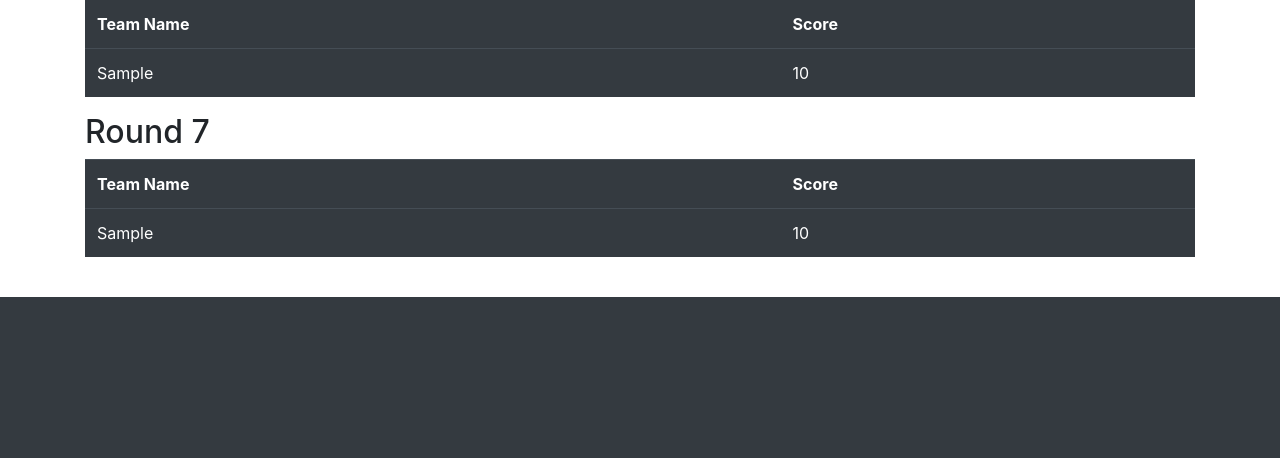
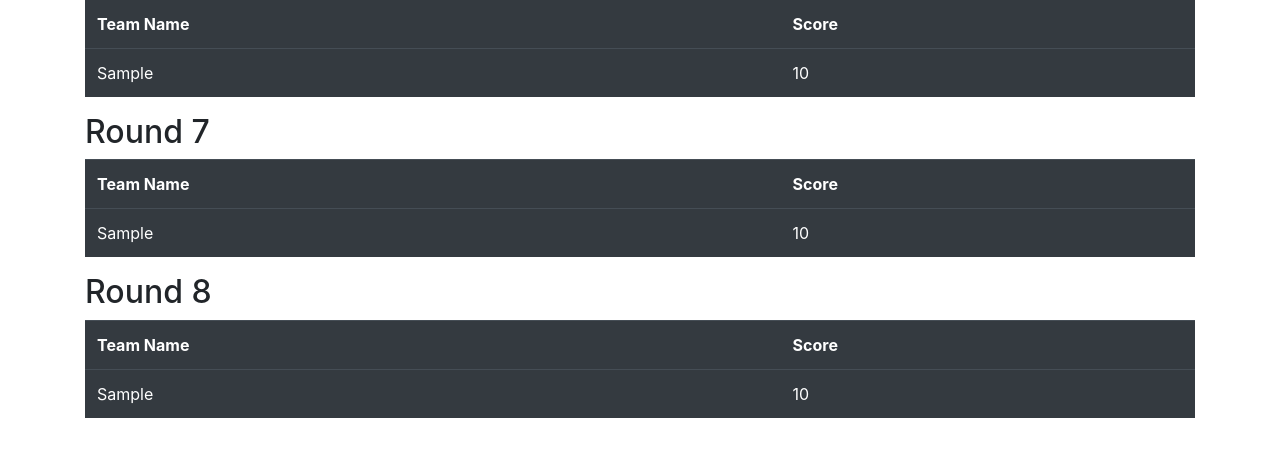
Before and after one commit to dirk1978/quiz, a Django app: template answers/templates/answers/leaderboard.html in a window 1280 px wide. Shown: the part 1106-1564 px from the top of the page. Before the commit the page ends 1403 px from the top, so only its background shows below. Run offline with Django 3.2, Linux system fonts and the light colour scheme; the template is opened without the code that fills it: most values are stand-ins (such as "Sample title", 1, 10 or a date in 2020); some libraries are stand-ins or nearby versions.

Commit message:
support 8 rounds

```diff
--- a/answers/templates/answers/leaderboard.html
+++ b/answers/templates/answers/leaderboard.html
@@ -91,4 +91,15 @@
   </table>
   </div>
 
+  <div>
+    <h2>Round 8</h2>
+    <table class="table table-dark">
+      <tr><th>Team Name</th><th>Score</th></tr>
+      {% for result in r8_results %}
+      <tr><td>{{ result.this_team }} </td>
+      <td>{{ result.score }} </td></tr>
+      {% endfor %}
+    </table>
+    </div>
+
 {% endblock %}
--- a/answers/views.py
+++ b/answers/views.py
@@ -103,6 +103,7 @@ def leaderboard(request):
     r5_results = Result.objects.filter(this_round__round_number=5).order_by('-score')
     r6_results = Result.objects.filter(this_round__round_number=6).order_by('-score')
     r7_results = Result.objects.filter(this_round__round_number=7).order_by('-score')
+    r8_results = Result.objects.filter(this_round__round_number=8).order_by('-score')
     totals = []
     for team in Team.objects.all():
         total_score = 0.0
@@ -117,6 +118,7 @@ def leaderboard(request):
         'r5_results': r5_results,
         'r6_results': r6_results,
         'r7_results': r7_results,
+        'r8_results': r8_results,
         'totals': totals
     }
     return render(request, "answers/leaderboard.html", context)
```
Also changed, not shown: 1 other file.
